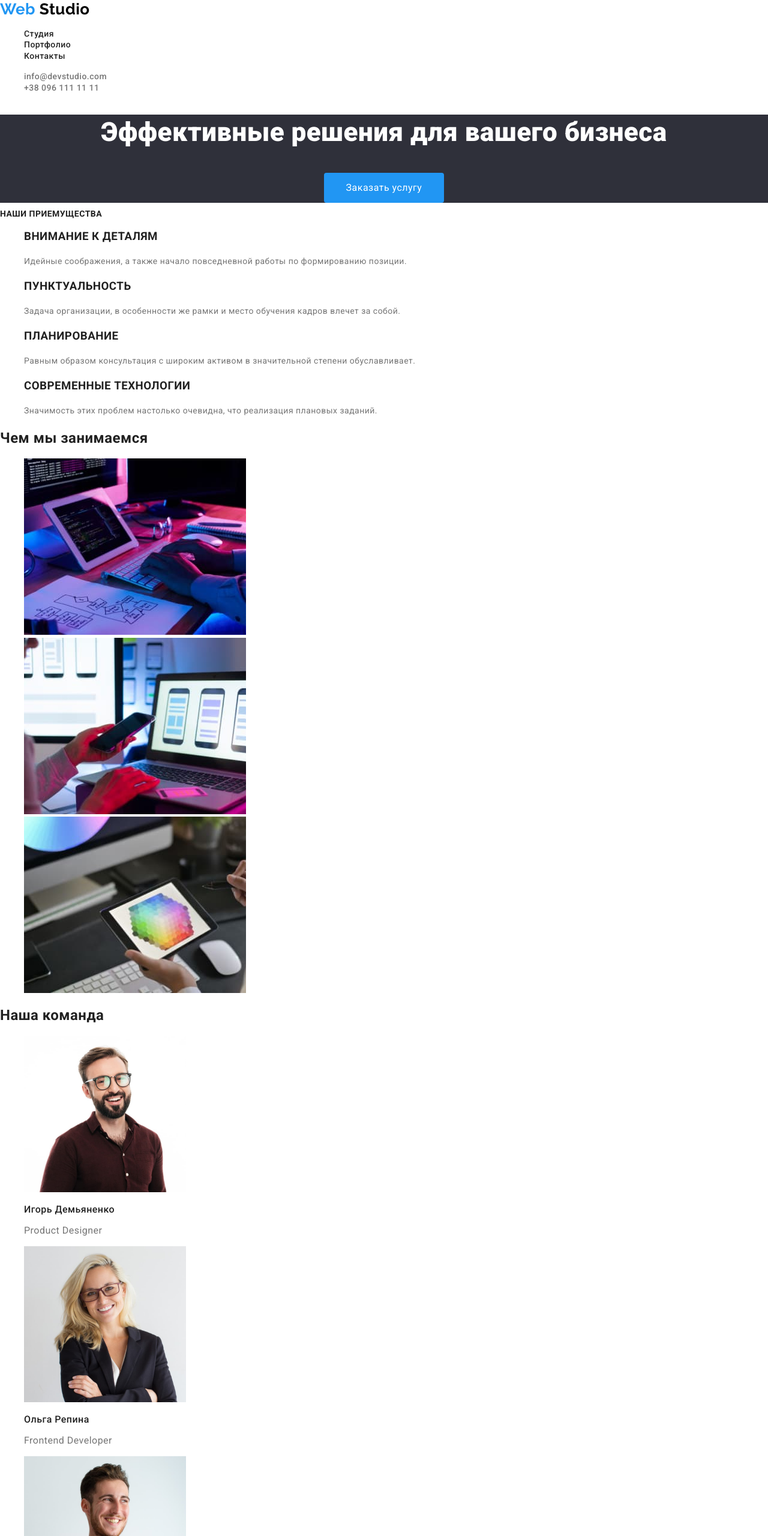
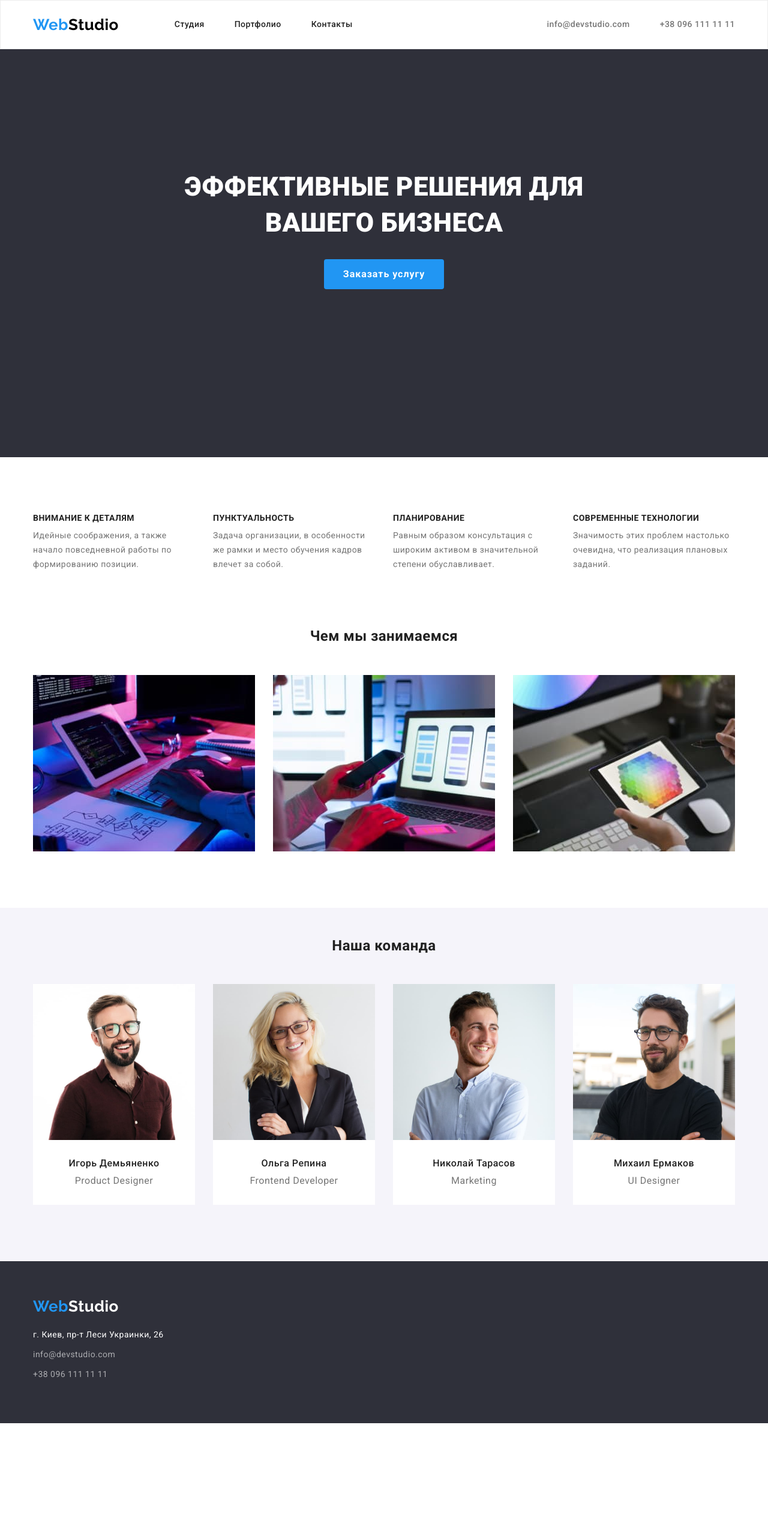
Before and after one commit to Grungeshum/goit-markup-hw-03, a plain HTML site: page index.html in a window 1280 px wide. Shown: the top 2560 px of the page at 60% size. After the commit the page ends 2372 px from the top, so only its background shows below. Drawn offline with nearby package versions, Linux system fonts and the light colour scheme.

Commit message:
adds styles

```diff
--- a/css/styles.css
+++ b/css/styles.css
@@ -27,12 +27,64 @@ body {
   font-family: Roboto, sans-serif;
   letter-spacing: 0.03em;
 }
+
+a,
+p,
+h1,
+h2,
+h3,
+h4,
+h5,
+h6 {
+  margin: 0;
+}
+
+ul {
+  margin: 0;
+  padding: 0;
+}
+
+img {
+  display: block;
+}
+
 a {
   text-decoration: none;
 }
 
 .list {
   list-style: none;
+}
+
+.container {
+  width: 1200px;
+  margin-left: auto;
+  margin-right: auto;
+  padding-left: 15px;
+  padding-right: 15px;
+  /* outline: 2px solid red; */
+}
+
+.section {
+  padding-top: 94px;
+}
+
+/* Visually-hidden */
+.visaully-hidden {
+  position: absolute;
+  width: 1px;
+  height: 1px;
+  margin: -1px;
+  padding: 0;
+  overflow: hidden;
+  border: 0;
+  clip: rect(0 0 0 0);
+}
+
+/* Header */
+.page-header {
+  background-color: #fff;
+  border: 1px solid rgba(236, 236, 236, 1);
 }
 
 /* Logo */
@@ -42,6 +94,9 @@ a {
   font-weight: bold;
   font-size: 26px;
   line-height: 1.19;
+
+  display: flex;
+  margin-right: 93px;
 }
 
 .color-logo {
@@ -50,19 +105,58 @@ a {
 
 /* Main nav */
 
-.site-nav .nav-link {
+.main-nav {
+  display: flex;
+  align-items: center;
+}
+
+.site-nav {
+  display: flex;
+}
+
+.nav-link {
   color: var(--primary-text-color);
   font-weight: 500;
   font-size: 14px;
   line-height: 1.14;
+
+  padding-top: 32px;
+  padding-bottom: 32px;
+
+  display: block;
+}
+
+.nav-item + .nav-item {
+  margin-left: 50px;
 }
 
 /* Contacts */
-.contacts .contacts-link {
+.contacts-link {
   color: var(--secondary-text-color);
   font-weight: 500;
   font-size: 14px;
   line-height: 1.14;
+
+  padding-top: 32px;
+  padding-bottom: 32px;
+
+  display: block;
+}
+
+.contacts {
+  display: flex;
+}
+
+.contacts-item + .contacts-item {
+  margin-left: 50px;
+}
+
+.contacts-nav {
+  margin-left: auto;
+}
+
+.main-header {
+  display: flex;
 }
 
 .site-nav :hover,
@@ -83,20 +177,53 @@ a {
 .hero {
   text-align: center;
   background-color: #2f303a;
+  padding-bottom: 280px;
+  padding-top: 200px;
+  /* outline: 2px solid red; */
 }
+
 .hero-title {
+  text-transform: uppercase;
   color: var(--primary-bg-color);
   font-weight: 900;
   font-size: 44px;
   line-height: 1.36;
+  width: 696px;
+  display: flex;
+  margin: 0 auto;
+  /* outline: 1px solid tomato; */
 }
 
 /* Features list */
 
 .feature-title {
+  margin: 0;
+  padding: 0;
+}
+
+.feature-list {
+  display: flex;
+  justify-content: center;
+}
+
+.feature-item {
+  width: 270px;
+  margin-right: 30px;
+}
+
+.feature-item:nth-child(4) {
+  margin-right: 0;
+}
+
+.feature-text {
   font-weight: 700;
   font-size: 14px;
   line-height: 1.14;
+  color: var(--title-text-color);
+
+  margin-top: 0;
+  margin-bottom: 0;
+  margin-bottom: 10px;
 }
 
 .feature-content {
@@ -104,14 +231,71 @@ a {
   font-weight: 400;
   font-size: 14px;
   line-height: 1.71;
+
+  margin-top: 0;
+  margin-bottom: 0;
+}
+
+/* Engage */
+
+.engage-title {
+  margin: 0 auto;
+  text-align: center;
+
+  margin-bottom: 50px;
+}
+
+.engage-list {
+  display: flex;
+  justify-content: center;
+}
+
+.engage-item {
+  margin-right: 30px;
+}
+.engage-item:nth-child(3) {
+  margin-right: 0;
 }
 
 /* Team list */
+
+.team {
+  background-color: var(--secodary-bg-color);
+}
+
+.team-title {
+  margin: 0 auto;
+  text-align: center;
+  padding-bottom: 50px;
+  padding-top: 50px;
+}
+
+.team-list {
+  display: flex;
+  justify-content: center;
+}
+
+.team-item {
+  margin-right: 30px;
+  margin-bottom: 94px;
+
+  background-color: var(--primary-bg-color);
+}
+
+.team-item:nth-child(4) {
+  margin-right: 0;
+}
 
 .team-name {
   font-weight: 500;
   font-size: 16px;
   line-height: 1.18;
+
+  text-align: center;
+
+  margin: 0 auto;
+  padding-top: 30px;
+  padding-bottom: 10px;
 }
 
 .position {
@@ -119,44 +303,113 @@ a {
   font-weight: 400;
   font-size: 16px;
   line-height: 1.18;
+
+  text-align: center;
+
+  margin: 0 auto;
+  padding-bottom: 30px;
 }
 
 /* Portfolio */
+
+.portfolio {
+  margin-top: 140px;
+}
+
+.portfolio-title {
+  margin: 0 auto;
+}
+
+.filter-list {
+  display: flex;
+  justify-content: center;
+
+  /* outline: 1px solid tomato; */
+}
+
+.filter-item + .filter-item {
+  margin-left: 8px;
+}
+
+.projects {
+  display: flex;
+  flex-wrap: wrap;
+
+  margin-top: 50px;
+  margin-bottom: 48px;
+}
 
 .projects-title {
   font-weight: 700;
   font-size: 18px;
   line-height: 2;
+  letter-spacing: 0.06em;
+
+  padding-top: 20px;
+  padding-bottom: 4px;
+  margin-left: 24px;
+}
+
+.projects-item {
+  flex-basis: calc((100% - 60px) / 3);
+  margin-right: 30px;
+}
+
+.item-border {
+  border-bottom: 1px solid rgba(238, 238, 238, 1);
+  border-right: 1px solid rgba(238, 238, 238, 1);
+  border-left: 1px solid rgba(238, 238, 238, 1);
+}
+
+.projects-item:nth-child(3n) {
+  margin-right: 0;
+}
+
+.projects-item:nth-child(n + 4) {
+  margin-top: 30px;
 }
 
 .projects-type {
   font-weight: 400;
   font-size: 16px;
   line-height: 1.19;
+
   color: var(--secondary-text-color);
+
+  margin-left: 24px;
 }
 
 /* Button */
 .button {
   display: inline-block;
-  padding: 10px 32px;
   border-radius: 4px;
 
   color: var(--title-text-color);
   background-color: var(--primary-bg-color);
 
-  font-size: 16px;
-  font-weight: 400;
-  line-height: 1.87;
-  min-width: 200px;
+  /* min-width: 200px; */
   cursor: pointer;
 }
 .button.primary {
+  font-weight: 700;
+  font-size: 16px;
+  line-height: 1.87;
+  padding: 10px 32px;
+  margin-top: 30px;
+  letter-spacing: 0.06em;
+  border-radius: 4px;
   color: var(--primary-bg-color);
   background-color: var(--accent-color);
-  cursor: pointer;
 }
+
 .button.secondary {
+  font-weight: 500;
+  font-size: 16px;
+  line-height: 1.62;
+  border: transparent;
+
+  padding: 6px 22px;
+
   color: var(--primary-text-color);
   background-color: var(--secodary-bg-color);
   cursor: pointer;
@@ -174,12 +427,18 @@ a {
   background-color: var(--contrast-bg-color);
 }
 
+.footer {
+  padding: 60px 0;
+}
+
 .post-address {
   font-style: normal;
   font-weight: 400;
   font-size: 14px;
   line-height: 1.71;
   color: var(--primary-bg-color);
+
+  margin-top: 20px;
 }
 
 .footer-address {
@@ -187,7 +446,12 @@ a {
   font-weight: 400;
   font-size: 14px;
   line-height: 1.71;
+
   color: rgba(255, 255, 255, 0.6);
+
+  display: flex;
+  margin-top: 9px;
+  margin-bottom: 9px;
 }
 
 .post-address:hover,
```
